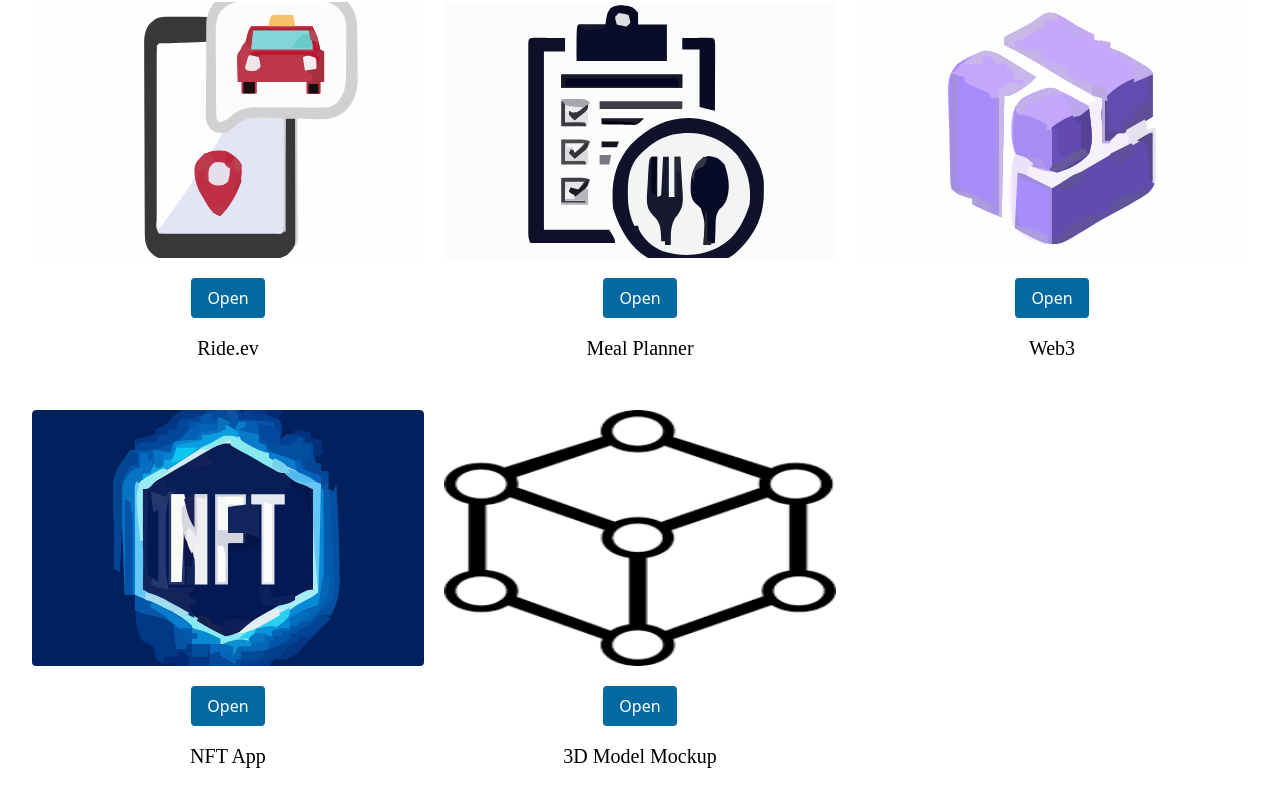
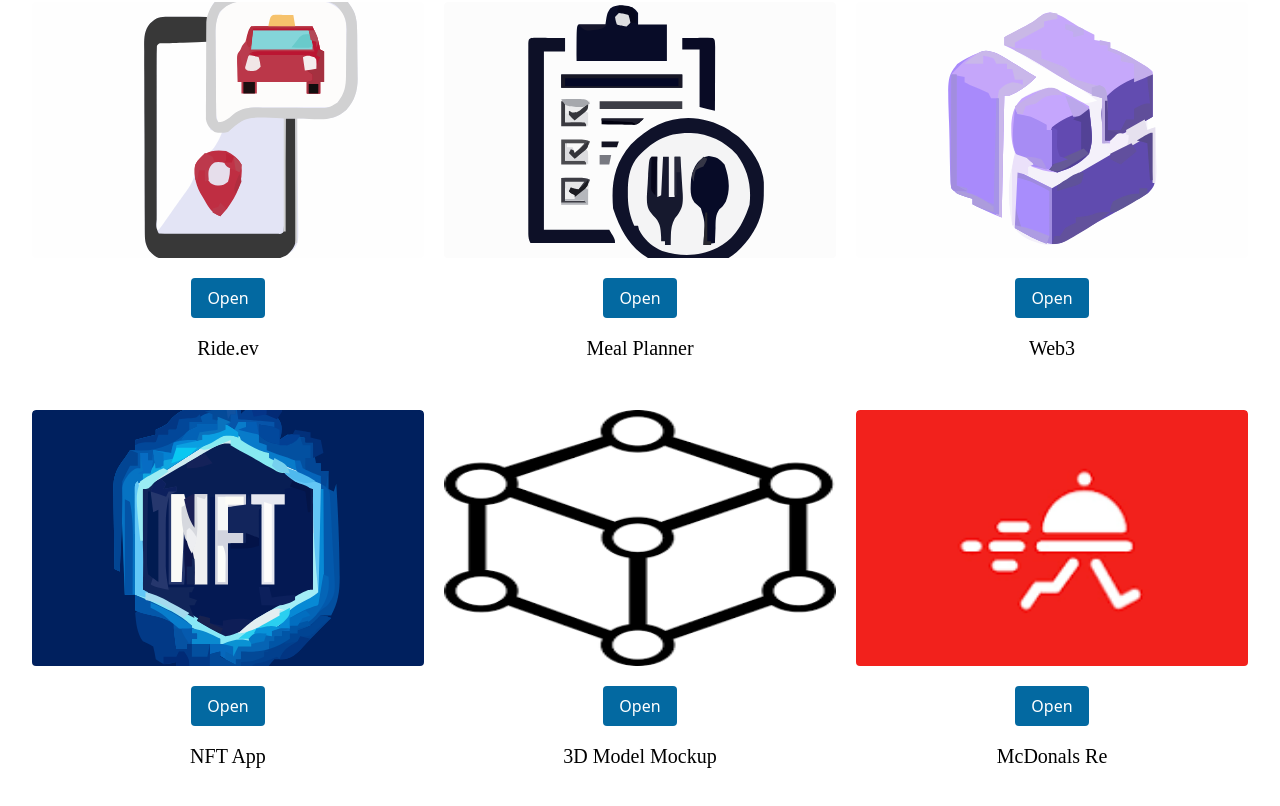
Before and after one commit to Khushi2402/Portfolio-Project, a React (Create React App) app: page /work in a window 1280 px wide. Shown: the part 274-1080 px from the top of the page. Built offline with nearby package versions, Linux system fonts and the light colour scheme.

Commit message:
Added a new work

```diff
--- a/src/components/Work.jsx
+++ b/src/components/Work.jsx
@@ -5,6 +5,7 @@ import meal from '../image/meal.svg';
 import web3 from '../image/web3.svg';
 import nft from '../image/nft.svg';
 import model from '../image/model.png';
+import mcd from '../image/mcd.png';
 
 const Work = () => {
     return(
@@ -38,6 +39,8 @@ const Work = () => {
             </a>
           </div>
         </div>
+
+
 
         <div className="overflow-hidden transition-shadow duration-300 bg-white rounded">
           <a href="https://www.figma.com/file/679clRF5lQJOul9NiFyUH9/Meal-Planner-App?type=design&node-id=0%3A1&mode=design&t=V2XayuXyq9EZMH0r-1" aria-label="Article">
@@ -118,6 +121,28 @@ const Work = () => {
             </a>
           </div>
         </div>
+
+        <div className="overflow-hidden transition-shadow duration-300 bg-white rounded">
+          <a href="https://www.figma.com/file/PvuNfJcam53c8RRuiBhaZV/McDonals-Re?type=design&node-id=0%3A1&mode=design&t=55moPkZvvIdJ2KqN-1 " aria-label="Article">
+            <img
+              src={mcd}
+              className="object-cover w-full h-64 rounded"
+              alt=""
+            />
+          </a>
+          <div className="py-5">
+
+            <a
+              href="https://www.figma.com/file/PvuNfJcam53c8RRuiBhaZV/McDonals-Re?type=design&node-id=0%3A1&mode=design&t=55moPkZvvIdJ2KqN-1 "
+              aria-label="Article"
+              className="inline-block mb-3 text-black transition-colors duration-200 hover:text-deep-purple-accent-700"
+            >
+              <button className="text-white bg-sky-700 border-0 py-2 px-4 focus:outline-none hover:bg-sky-800 rounded text-base">Open</button>
+              <p className="font-title mt-5 text-xl font-bold leading-5">McDonals Re</p>
+            </a>
+          </div>
+        </div>
+
       </div>
     </div>
       </div>
```
Also changed, not shown: src/image/mcd.png (added).
